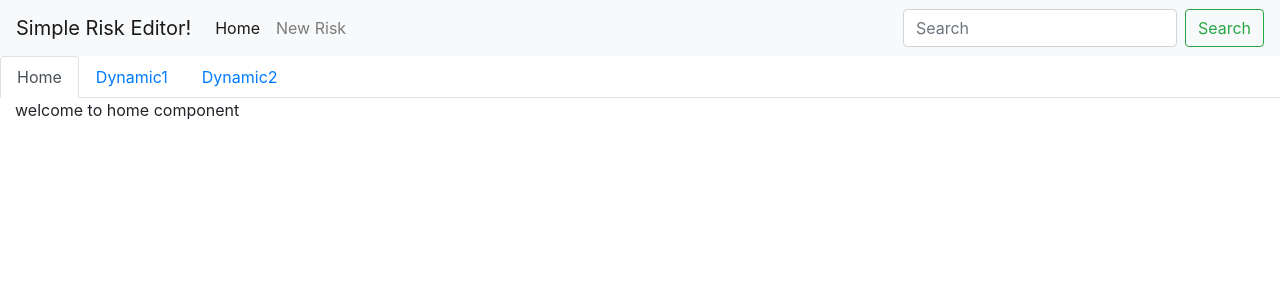
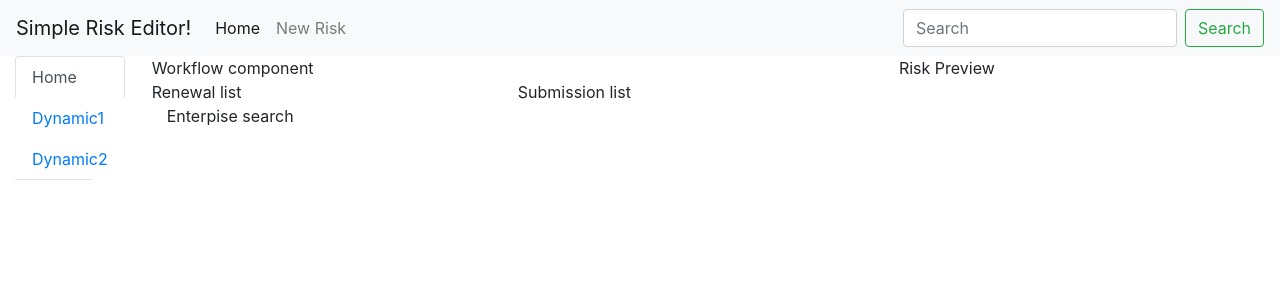
Before and after one commit to rajarajeswaran/riskeditor, an Angular app: page / in a window 1280 px wide. Shown: the top 300 px of the page. Built offline with nearby package versions, Linux system fonts and the light colour scheme.

Commit message:
Home basic UI layout

```diff
--- a/src/app/app.component.html
+++ b/src/app/app.component.html
@@ -20,7 +20,10 @@
     </div>
 </nav>
 
-<ul class="nav nav-tabs" id="myTab" role="tablist">
+<div class="container-fluid">
+  <div class="row">
+    <div class="col-1" >
+      <ul class="nav nav-tabs flex-column" id="myTab" role="tablist">
         <li class="nav-item">
             <a class="nav-link active" id="home-tab" data-toggle="tab" role="tab" href="#home" aria-controls="home" aria-expanded="true">Home</a>
         </li>
@@ -28,10 +31,14 @@
             <a class="nav-link" id="{{dynamicTab}}-tab" data-toggle="tab" role="tab" href="#{{dynamicTab}}" attr.aria-controls="{{dynamicTab}}">{{dynamicTab}}</a>
         </li>
       </ul>
-
+    </div>
+    <div class="col-11" >
       <div class="tab-content" id="myTabContent">
         <div class="tab-pane fade show active" id="home" role="tabpanel" aria-labelledby="home-tab">
             <app-home></app-home>
         </div>
         <div class="tab-pane fade" *ngFor='let dynamicTab of dynamicTabs' id="{{dynamicTab}}" role="tabpanel" attr.aria-labelledby="{{dynamicTab}}">{{dynamicTab}}</div>
       </div>
+    </div>
+  </div>
+</div>
--- a/src/app/app.module.ts
+++ b/src/app/app.module.ts
@@ -1,3 +1,4 @@
+
 import { BrowserModule } from '@angular/platform-browser';
 import { NgModule } from '@angular/core';
 
--- a/src/app/home/home.component.html
+++ b/src/app/home/home.component.html
@@ -1,5 +1,29 @@
 <div class="container-fluid">
 
-    <span> welcome to home component</span>
+   <div class="row">
+     <div class="col-8">
+      <div class="container-fluid">
+        <div class="row">
+            <div class="col-12">
+              Workflow component
+            </div>
+          </div>
+          <div class="row">
+              <div class="col-6">
+                Renewal list
+              </div>
+              <div class="col-6">
+                  Submission list
+                </div>
+            </div>
+            <div class="col-12">
+                Enterpise search
+              </div>
+      </div>
+     </div>
+     <div class="col-4">
+      Risk Preview
+     </div>
+   </div>
 
 </div>
```
Also changed, not shown: src/polyfills.ts (+14 -14 lines). Lines whose indentation alone changed are shown as unchanged.
